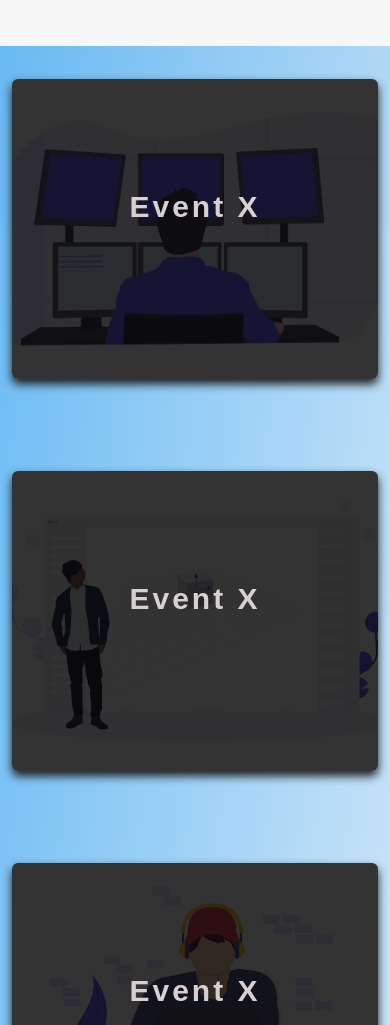
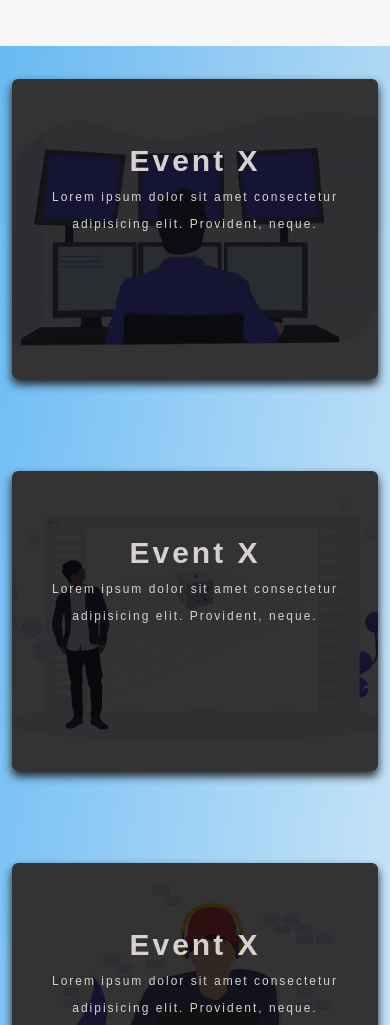
Before and after one commit to Jaspreet-Singh5/Jaspreet-Singh5.github.io, a website: page index.html in a window 390 px wide. Shown: the part 2160-3185 px from the top of the page. Drawn offline with Linux system fonts and the light colour scheme; a web font is replaced by a local one.

Commit message:
Modify cards for mobile devices

```diff
--- a/css/style.css
+++ b/css/style.css
@@ -275,11 +275,18 @@ body {
     font-size: 2.5rem;
     letter-spacing: 3px;
     margin-top: 1.7rem; }
+    @media only screen and (max-width: 37.5em) {
+      .events-box h3 {
+        transform: translateY(110%); } }
   .events-box p {
     display: none;
     letter-spacing: 2px;
     line-height: 27px;
     text-align: center; }
+    @media only screen and (max-width: 37.5em) {
+      .events-box p {
+        display: block;
+        transform: translateY(100%); } }
   .events-box__img--1 {
     background: linear-gradient(to right bottom, rgba(0, 0, 0, 0.8), rgba(0, 0, 0, 0.8)), url("../../img/interface-7.png") no-repeat center;
     background-size: cover; }
```
